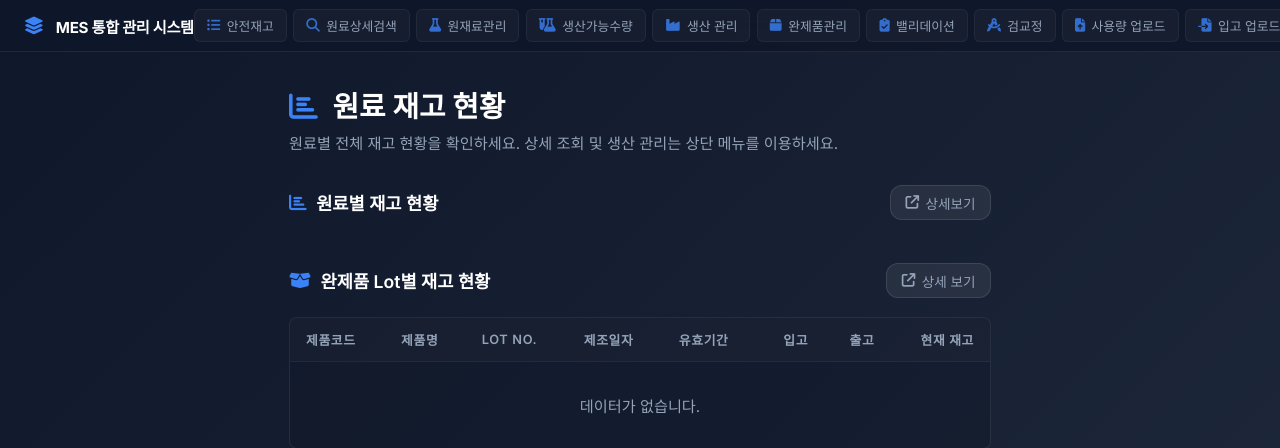
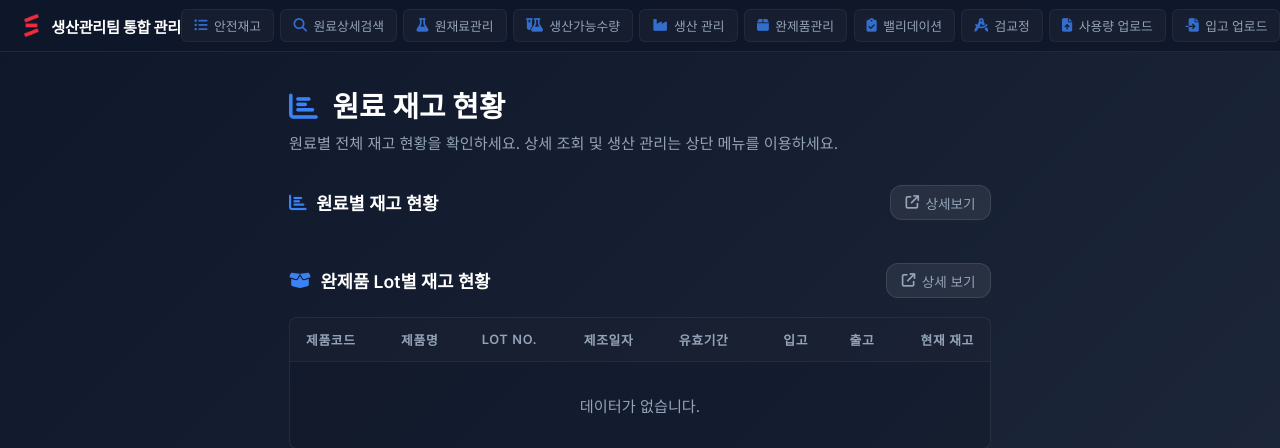
Before and after one commit to cjdeok/MES, a Flask app: page / in a window 1280 px wide. Shown: the top 448 px of the page. Run offline with Flask 3, Linux system fonts and the light colour scheme.

Commit message:
feat: 홈페이지 로고 교체 및 브랜드 문구 수정 (생산관리팀 통합 관리)

```diff
--- a/index.html
+++ b/index.html
@@ -246,8 +246,8 @@
 <body>
     <header class="top-header">
         <a href="/" class="header-brand">
-            <i class="fa-solid fa-layer-group"></i>
-            <span>MES 통합 관리 시스템</span>
+            <img src="/static/img/logo.png" alt="Logo" class="brand-logo">
+            <span>생산관리팀 통합 관리</span>
         </a>
         <nav class="header-nav">
             <a href="/material-info" class="nav-btn">
--- a/web/static/css/style.css
+++ b/web/static/css/style.css
@@ -79,6 +79,12 @@ body {
     color: #fff;
     letter-spacing: -0.02em;
     white-space: nowrap;
+}
+
+.brand-logo {
+    height: 24px;
+    width: auto;
+    object-fit: contain;
 }
 
 .header-nav {
--- a/web/templates/calibration.html
+++ b/web/templates/calibration.html
@@ -23,8 +23,8 @@
 <body>
     <header class="top-header">
         <a href="/" class="header-brand">
-            <i class="fa-solid fa-layer-group"></i>
-            <span>MES 통합 관리 시스템</span>
+            <img src="/static/img/logo.png" alt="Logo" class="brand-logo">
+            <span>생산관리팀 통합 관리</span>
         </a>
         <nav class="header-nav">
             <a href="/material-info" class="nav-btn">
--- a/web/templates/finished_product.html
+++ b/web/templates/finished_product.html
@@ -207,8 +207,8 @@
     <!-- Top Header Navigation -->
     <header class="top-header">
         <a href="/" class="header-brand">
-            <i class="fa-solid fa-layer-group"></i>
-            <span>MES 통합 관리 시스템</span>
+            <img src="/static/img/logo.png" alt="Logo" class="brand-logo">
+            <span>생산관리팀 통합 관리</span>
         </a>
         <nav class="header-nav">
             <a href="/material-info" class="nav-btn">
--- a/web/templates/inventory.html
+++ b/web/templates/inventory.html
@@ -16,8 +16,8 @@
     <div class="app-container">
     <header class="top-header">
         <a href="/" class="header-brand">
-            <i class="fa-solid fa-layer-group"></i>
-            <span>MES 통합 관리 시스템</span>
+            <img src="/static/img/logo.png" alt="Logo" class="brand-logo">
+            <span>생산관리팀 통합 관리</span>
         </a>
         <nav class="header-nav">
             <a href="/material-info" class="nav-btn">
--- a/web/templates/material_info.html
+++ b/web/templates/material_info.html
@@ -348,8 +348,8 @@
     <div class="app-container">
     <header class="top-header">
         <a href="/" class="header-brand">
-            <i class="fa-solid fa-layer-group"></i>
-            <span>MES 통합 관리 시스템</span>
+            <img src="/static/img/logo.png" alt="Logo" class="brand-logo">
+            <span>생산관리팀 통합 관리</span>
         </a>
         <nav class="header-nav">
             <a href="/material-info" class="nav-btn active">
--- a/web/templates/producible.html
+++ b/web/templates/producible.html
@@ -284,8 +284,8 @@
 <body>
     <header class="top-header">
         <a href="/" class="header-brand">
-            <i class="fa-solid fa-layer-group"></i>
-            <span>MES 통합 관리 시스템</span>
+            <img src="/static/img/logo.png" alt="Logo" class="brand-logo">
+            <span>생산관리팀 통합 관리</span>
         </a>
         <nav class="header-nav">
             <a href="/material-info" class="nav-btn">
--- a/web/templates/production.html
+++ b/web/templates/production.html
@@ -149,8 +149,8 @@
     <div class="app-container">
     <header class="top-header">
         <a href="/" class="header-brand">
-            <i class="fa-solid fa-layer-group"></i>
-            <span>MES 통합 관리 시스템</span>
+            <img src="/static/img/logo.png" alt="Logo" class="brand-logo">
+            <span>생산관리팀 통합 관리</span>
         </a>
         <nav class="header-nav">
             <a href="/material-info" class="nav-btn">
--- a/web/templates/raw_material.html
+++ b/web/templates/raw_material.html
@@ -189,8 +189,8 @@
 <body>
     <header class="top-header">
         <a href="/" class="header-brand">
-            <i class="fa-solid fa-layer-group"></i>
-            <span>MES 통합 관리 시스템</span>
+            <img src="/static/img/logo.png" alt="Logo" class="brand-logo">
+            <span>생산관리팀 통합 관리</span>
         </a>
         <nav class="header-nav">
             <a href="/material-info" class="nav-btn">
--- a/web/templates/upload_receiving.html
+++ b/web/templates/upload_receiving.html
@@ -367,8 +367,8 @@
 
     <header class="top-header">
         <a href="/" class="header-brand">
-            <i class="fa-solid fa-layer-group"></i>
-            <span>MES 통합 관리 시스템</span>
+            <img src="/static/img/logo.png" alt="Logo" class="brand-logo">
+            <span>생산관리팀 통합 관리</span>
         </a>
         <nav class="header-nav">
             <a href="/material-info" class="nav-btn">
--- a/web/templates/upload_usage.html
+++ b/web/templates/upload_usage.html
@@ -479,8 +479,8 @@
 
     <header class="top-header">
         <a href="/" class="header-brand">
-            <i class="fa-solid fa-layer-group"></i>
-            <span>MES 통합 관리 시스템</span>
+            <img src="/static/img/logo.png" alt="Logo" class="brand-logo">
+            <span>생산관리팀 통합 관리</span>
         </a>
         <nav class="header-nav">
             <a href="/material-info" class="nav-btn">
--- a/web/templates/validation.html
+++ b/web/templates/validation.html
@@ -23,8 +23,8 @@
 <body>
     <header class="top-header">
         <a href="/" class="header-brand">
-            <i class="fa-solid fa-layer-group"></i>
-            <span>MES 통합 관리 시스템</span>
+            <img src="/static/img/logo.png" alt="Logo" class="brand-logo">
+            <span>생산관리팀 통합 관리</span>
         </a>
         <nav class="header-nav">
             <a href="/material-info" class="nav-btn">
```
Also changed, not shown: web/static/img/logo.png (added).
